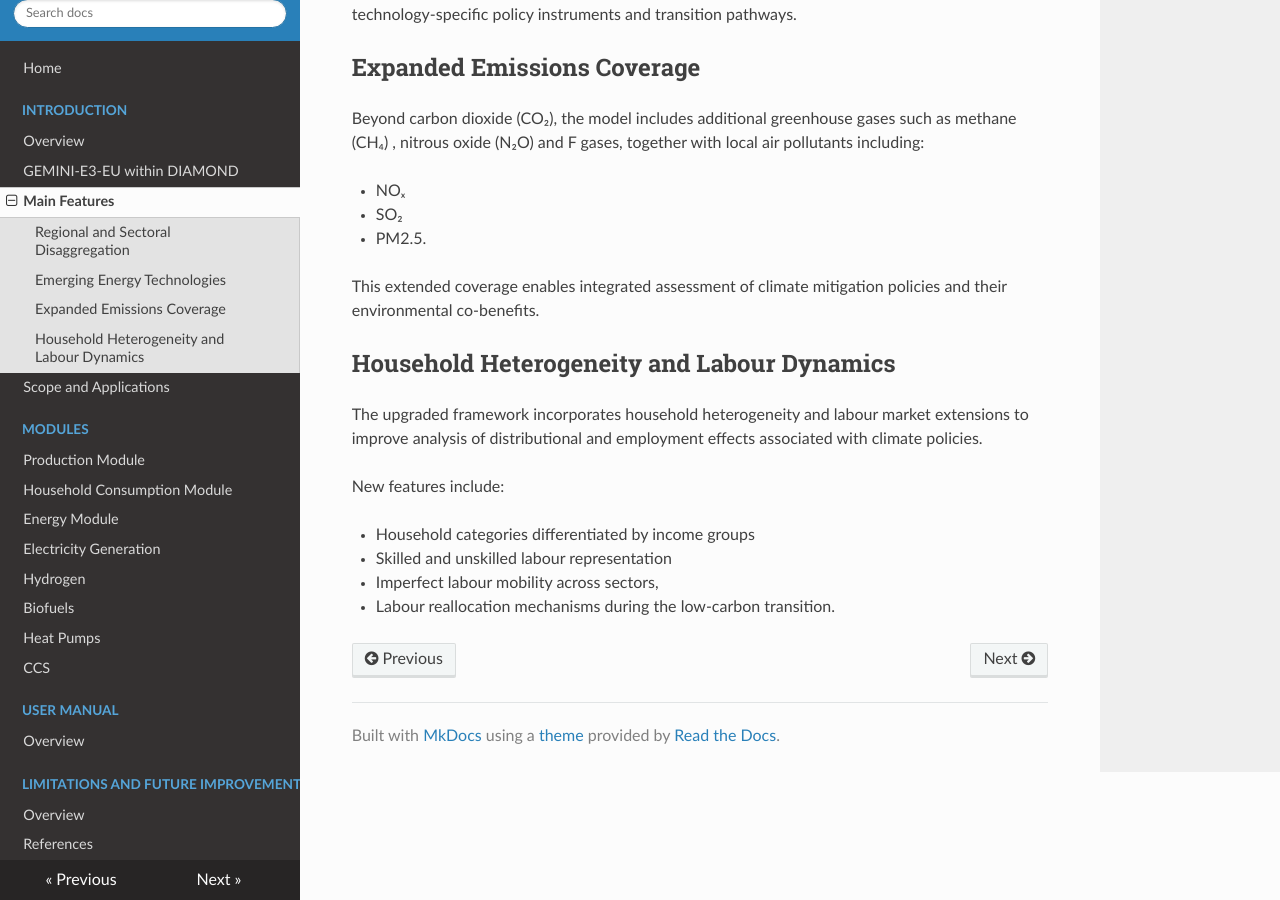
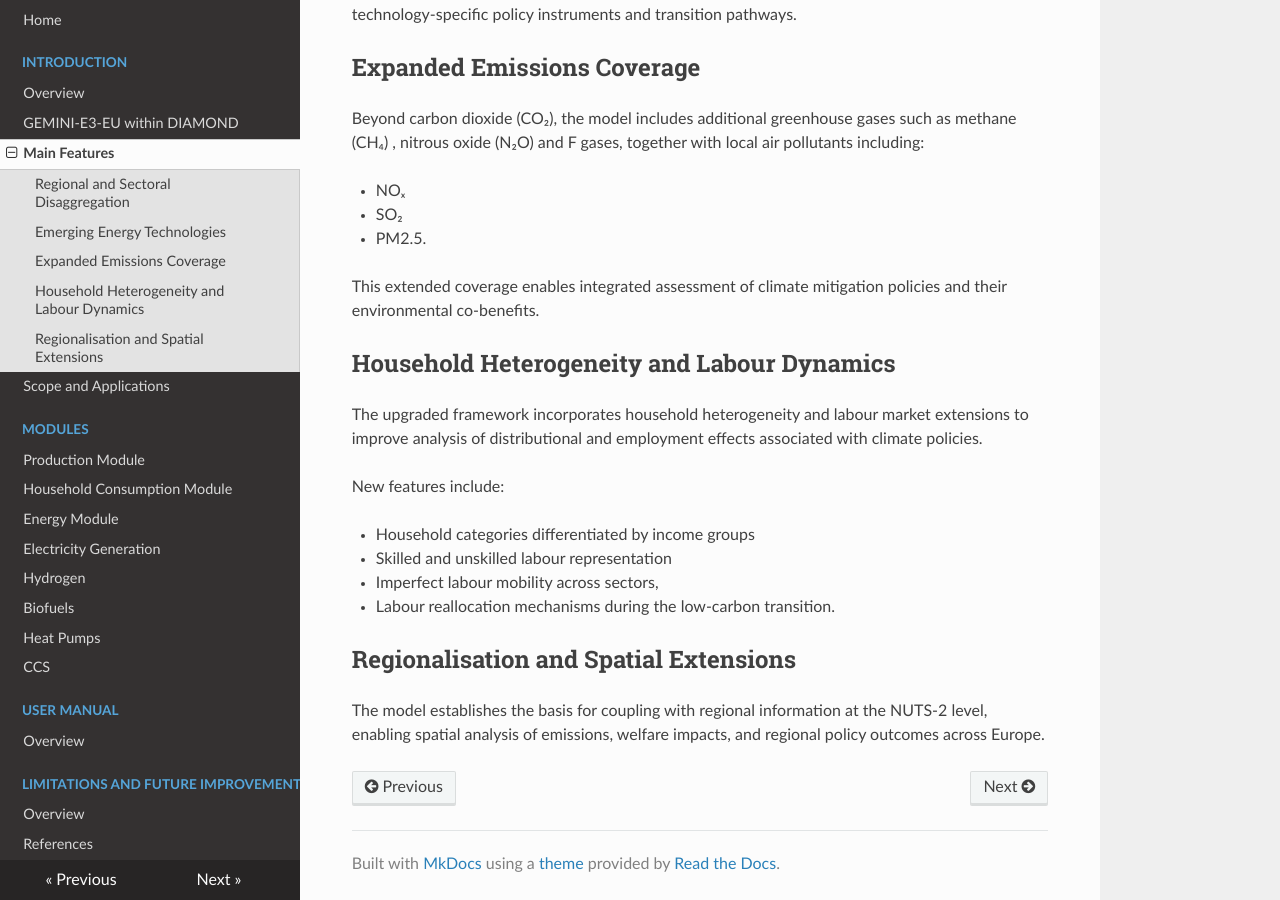
Before and after one commit to Perdana-Sigit/GEMINI-E3-EU, an MkDocs documentation site: the page built from docs/introduction/features.md, in a window 1280 px wide and 900 px high, scrolled down 749 px. Built offline with MkDocs 1.6.1, drawn with Linux system fonts in a browser that asks for light colours; nearby versions of some CDN libraries.

Commit message:
Update features.md

```diff
--- a/docs/introduction/features.md
+++ b/docs/introduction/features.md
@@ -40,3 +40,7 @@ New features include:
 -	Skilled and unskilled labour representation
 -	Imperfect labour mobility across sectors,
 -	Labour reallocation mechanisms during the low-carbon transition.
+
+## Regionalisation and Spatial Extensions
+
+The model establishes the basis for coupling with regional information at the NUTS-2 level, enabling spatial analysis of emissions, welfare impacts, and regional policy outcomes across Europe.
```
